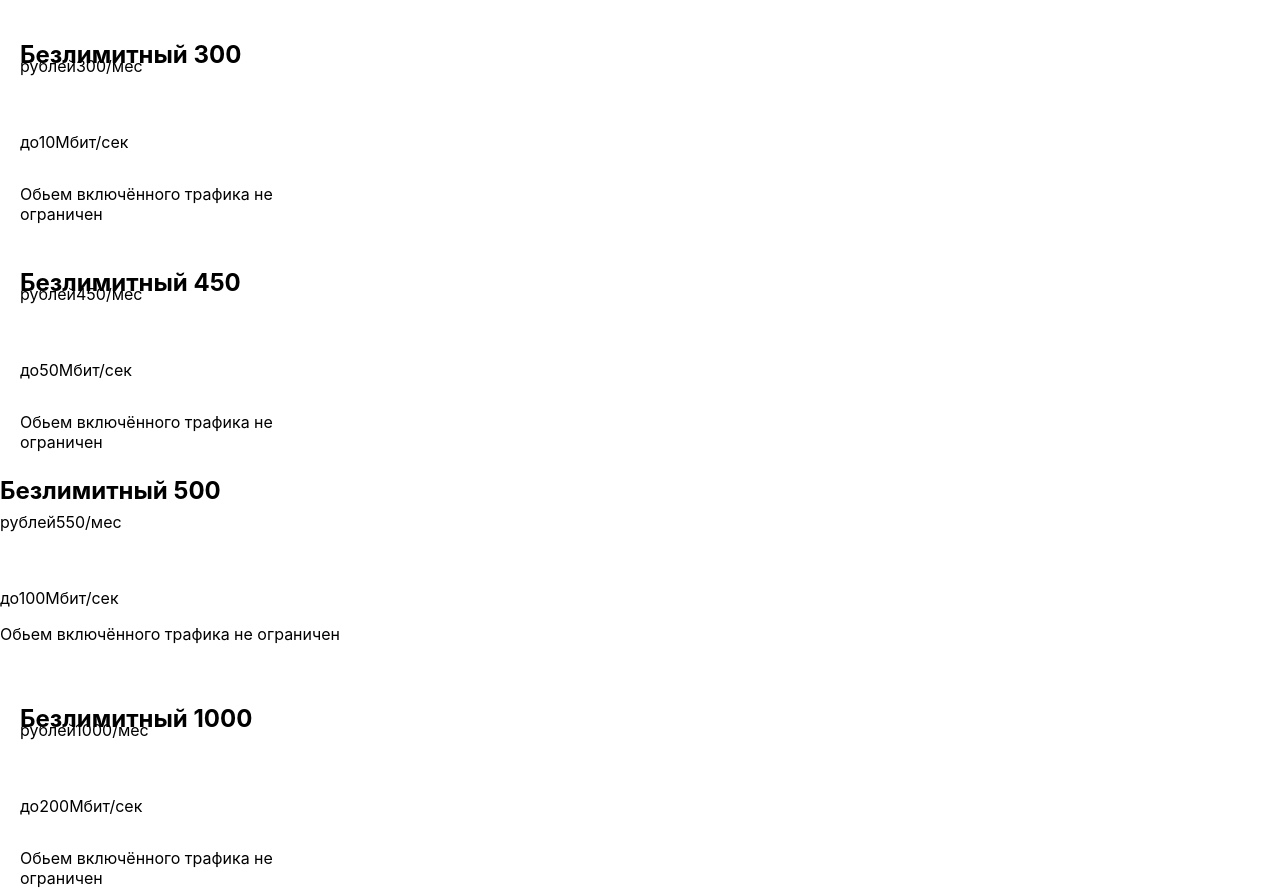
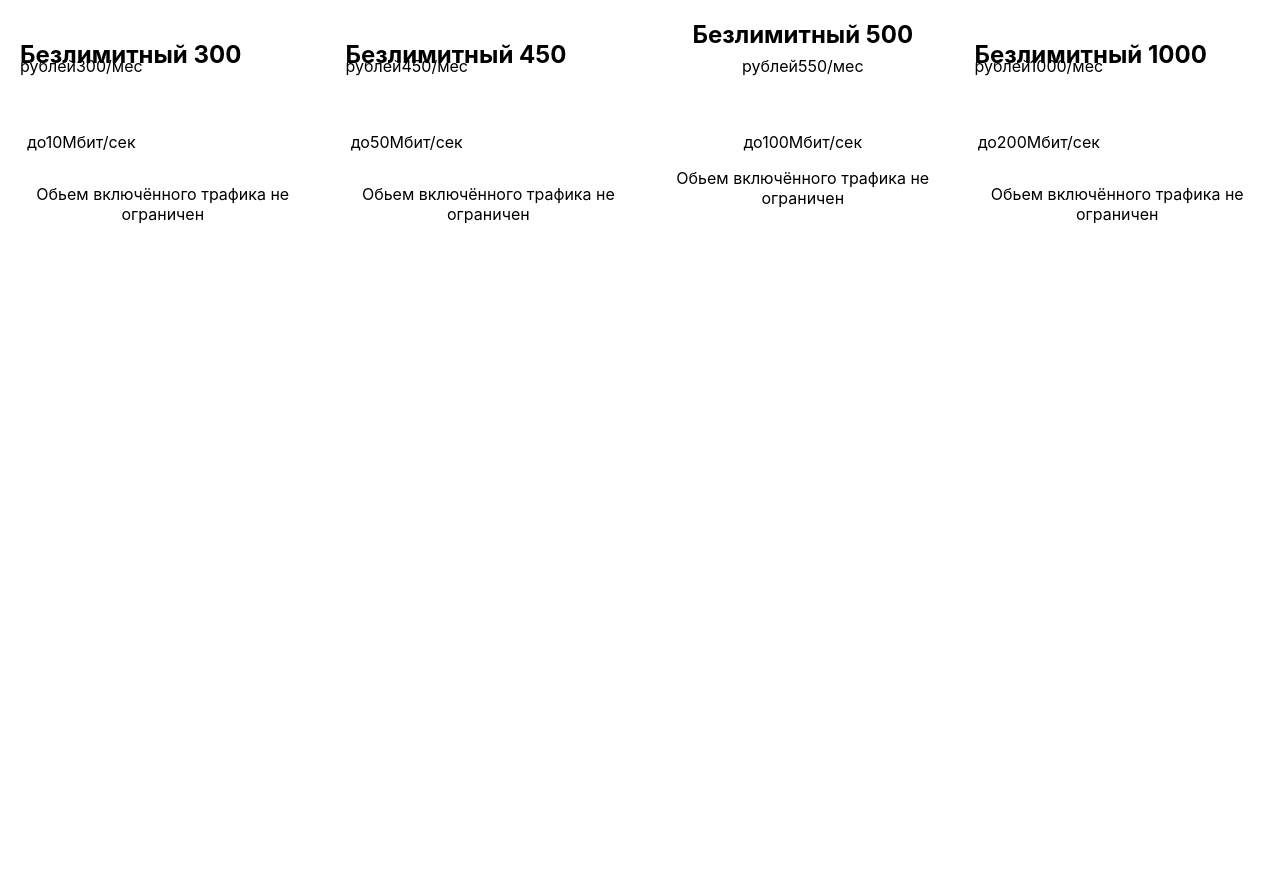
Before and after one commit to NataliaAronson/tariffcards-27, a React (Create React App) app: page / in a window 1280 px wide. After the commit the page ends 800 px from the top, so only its background shows below. Built offline with nearby package versions, Linux system fonts and the light colour scheme.

Commit message:
changing style to add the wrapper

```diff
--- a/src/App.css
+++ b/src/App.css
@@ -1,4 +1,4 @@
-.App {
+.tariffwrapper {
     text-align: center;
     display: flex;
     flex-direction: row;
```
